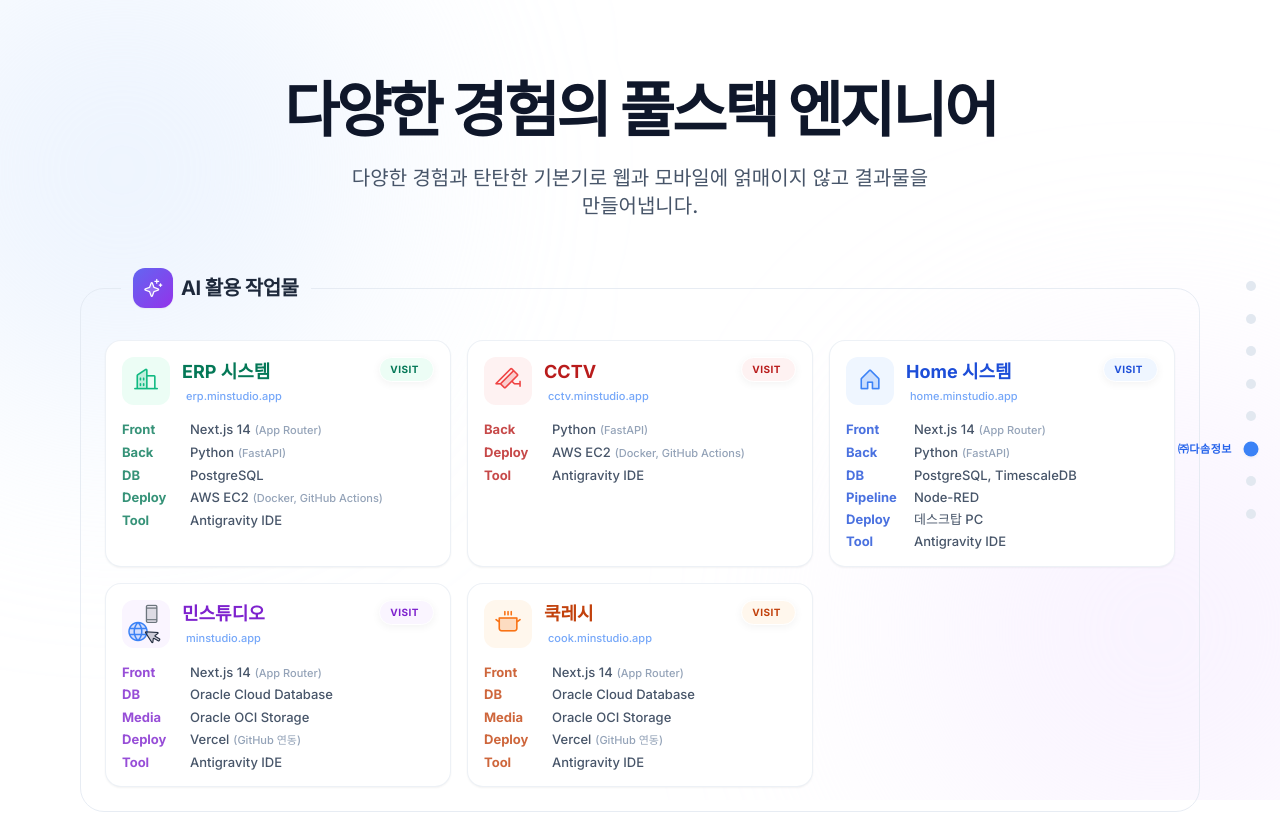
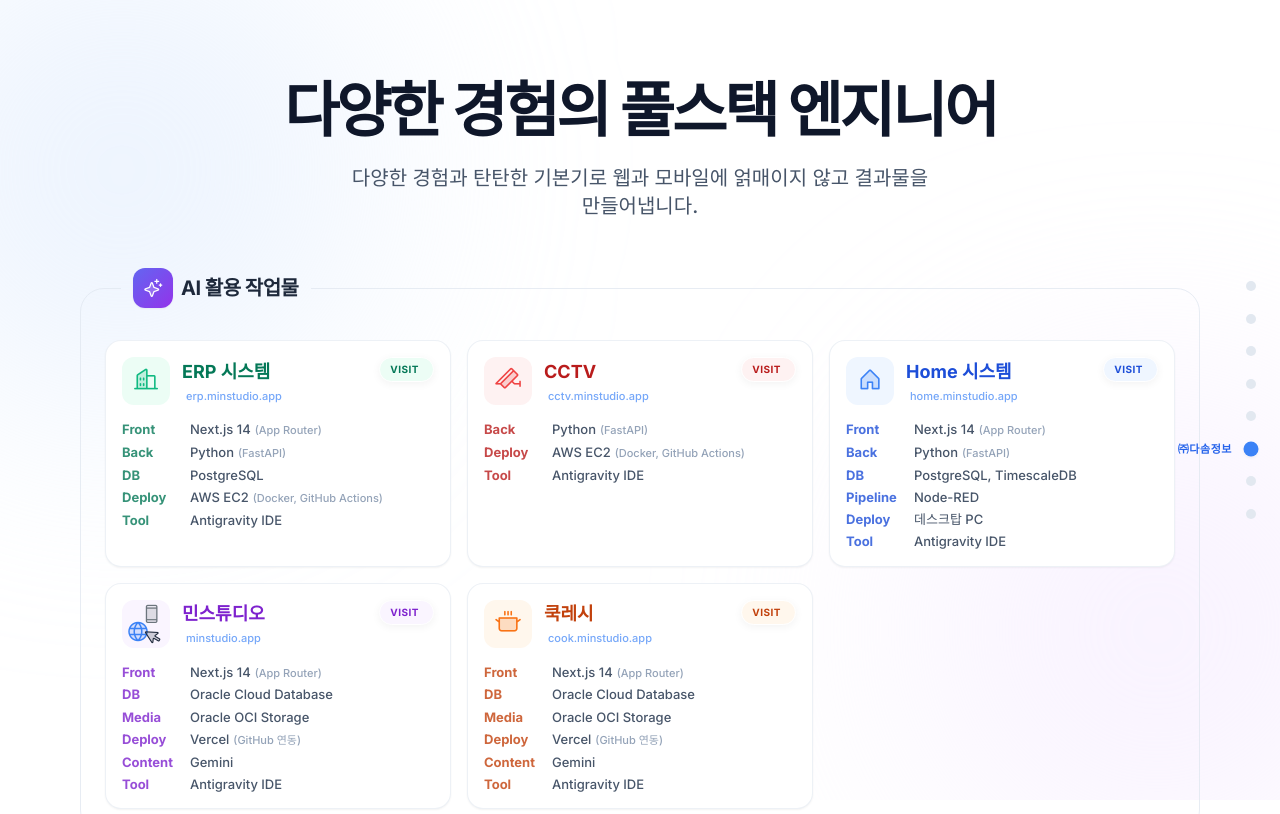
Before and after one commit to gyuminiai82/portfolio, a React (Vite) app: page / in a window 1280 px wide. Shown: the top 814 px of the page. Built offline with nearby package versions, Linux system fonts and the light colour scheme; a web font is replaced by a local one.

Commit message:
feat: 민스튜디오 및 쿡레시 작업물에 Content: Gemini 항목 추가

```diff
--- a/src/components/AIWorks.jsx
+++ b/src/components/AIWorks.jsx
@@ -67,6 +67,7 @@ const aiWorksData = [
       { label: "DB", value: "Oracle Cloud Database" },
       { label: "Media", value: "Oracle OCI Storage" },
       { label: "Deploy", value: "Vercel", sub: "(GitHub 연동)" },
+      { label: "Content", value: "Gemini" },
       { label: "Tool", value: "Antigravity IDE" }
     ]
   },
@@ -83,6 +84,7 @@ const aiWorksData = [
       { label: "DB", value: "Oracle Cloud Database" },
       { label: "Media", value: "Oracle OCI Storage" },
       { label: "Deploy", value: "Vercel", sub: "(GitHub 연동)" },
+      { label: "Content", value: "Gemini" },
       { label: "Tool", value: "Antigravity IDE" }
     ]
   }
```
